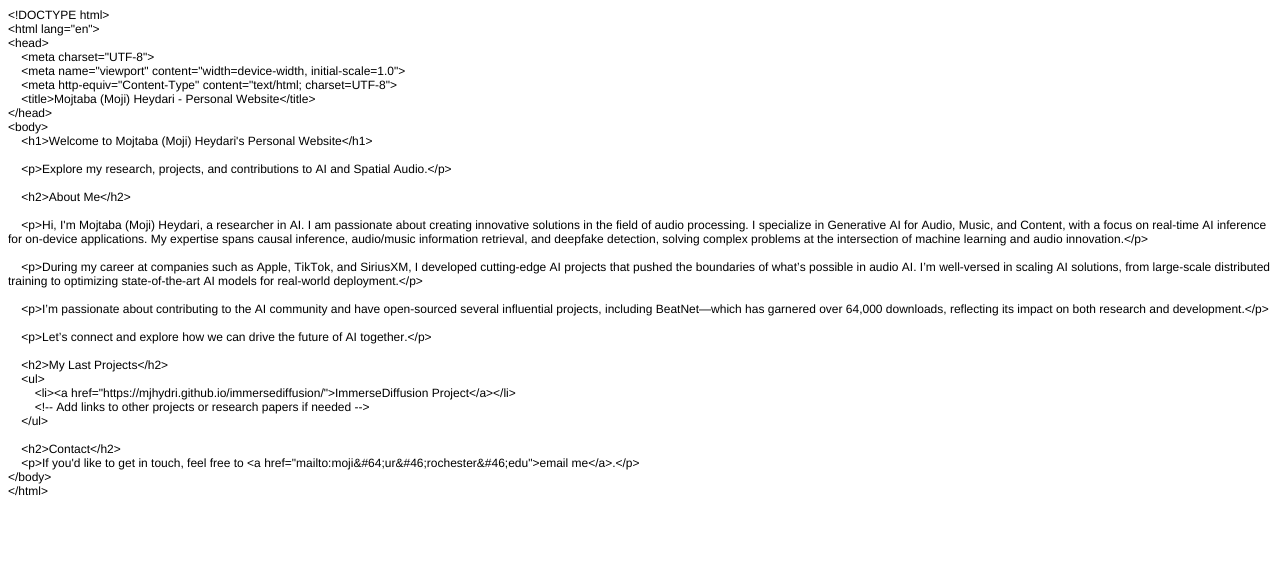
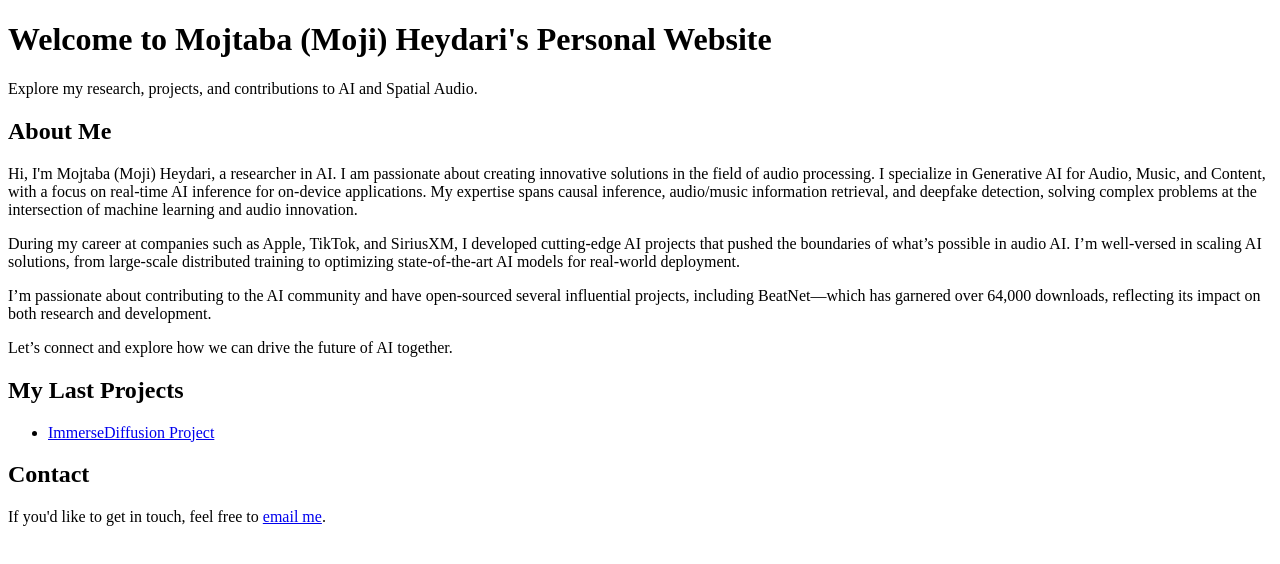
Before and after one commit to mjhydri/mjhydri.github.io, a plain HTML site: page docs/index.html in a window 1280 px wide. Drawn offline with Linux system fonts and the light colour scheme.

Commit message:
Fix formatting issues

```diff
--- a/docs/index.html
+++ b/docs/index.html
@@ -1,50 +1,33 @@
-<!DOCTYPE html PUBLIC "-//W3C//DTD HTML 4.01//EN" "http://www.w3.org/TR/html4/strict.dtd">
-<html>
+<!DOCTYPE html>
+<html lang="en">
 <head>
-  <meta http-equiv="Content-Type" content="text/html; charset=utf-8">
-  <meta http-equiv="Content-Style-Type" content="text/css">
-  <title></title>
-  <meta name="Generator" content="Cocoa HTML Writer">
-  <meta name="CocoaVersion" content="2487.6">
-  <style type="text/css">
-    p.p1 {margin: 0.0px 0.0px 0.0px 0.0px; font: 12.0px Helvetica; -webkit-text-stroke: #000000}
-    p.p2 {margin: 0.0px 0.0px 0.0px 0.0px; font: 12.0px Helvetica; -webkit-text-stroke: #000000; min-height: 14.0px}
-    span.s1 {font-kerning: none}
-  </style>
+    <meta charset="UTF-8">
+    <meta name="viewport" content="width=device-width, initial-scale=1.0">
+    <meta http-equiv="Content-Type" content="text/html; charset=UTF-8">
+    <title>Mojtaba (Moji) Heydari - Personal Website</title>
 </head>
 <body>
-<p class="p1"><span class="s1">&lt;!DOCTYPE html&gt;</span></p>
-<p class="p1"><span class="s1">&lt;html lang="en"&gt;</span></p>
-<p class="p1"><span class="s1">&lt;head&gt;</span></p>
-<p class="p1"><span class="s1"><span class="Apple-converted-space">    </span>&lt;meta charset="UTF-8"&gt;</span></p>
-<p class="p1"><span class="s1"><span class="Apple-converted-space">    </span>&lt;meta name="viewport" content="width=device-width, initial-scale=1.0"&gt;</span></p>
-<p class="p1"><span class="s1"><span class="Apple-converted-space">    </span>&lt;meta http-equiv="Content-Type" content="text/html; charset=UTF-8"&gt;</span></p>
-<p class="p1"><span class="s1"><span class="Apple-converted-space">    </span>&lt;title&gt;Mojtaba (Moji) Heydari - Personal Website&lt;/title&gt;</span></p>
-<p class="p1"><span class="s1">&lt;/head&gt;</span></p>
-<p class="p1"><span class="s1">&lt;body&gt;</span></p>
-<p class="p1"><span class="s1"><span class="Apple-converted-space">    </span>&lt;h1&gt;Welcome to Mojtaba (Moji) Heydari's Personal Website&lt;/h1&gt;</span></p>
-<p class="p2"><span class="s1"></span><br></p>
-<p class="p1"><span class="s1"><span class="Apple-converted-space">    </span>&lt;p&gt;Explore my research, projects, and contributions to AI and Spatial Audio.&lt;/p&gt;</span></p>
-<p class="p2"><span class="s1"></span><br></p>
-<p class="p1"><span class="s1"><span class="Apple-converted-space">    </span>&lt;h2&gt;About Me&lt;/h2&gt;</span></p>
-<p class="p2"><span class="s1"></span><br></p>
-<p class="p1"><span class="s1"><span class="Apple-converted-space">    </span>&lt;p&gt;Hi, I'm Mojtaba (Moji) Heydari, a researcher in AI. I am passionate about creating innovative solutions in the field of audio processing. I specialize in Generative AI for Audio, Music, and Content, with a focus on real-time AI inference for on-device applications. My expertise spans causal inference, audio/music information retrieval, and deepfake detection, solving complex problems at the intersection of machine learning and audio innovation.&lt;/p&gt;</span></p>
-<p class="p2"><span class="s1"></span><br></p>
-<p class="p1"><span class="s1"><span class="Apple-converted-space">    </span>&lt;p&gt;During my career at companies such as Apple, TikTok, and SiriusXM, I developed cutting-edge AI projects that pushed the boundaries of what’s possible in audio AI. I’m well-versed in scaling AI solutions, from large-scale distributed training to optimizing state-of-the-art AI models for real-world deployment.&lt;/p&gt;</span></p>
-<p class="p2"><span class="s1"></span><br></p>
-<p class="p1"><span class="s1"><span class="Apple-converted-space">    </span>&lt;p&gt;I’m passionate about contributing to the AI community and have open-sourced several influential projects, including BeatNet—which has garnered over 64,000 downloads, reflecting its impact on both research and development.&lt;/p&gt;</span></p>
-<p class="p2"><span class="s1"></span><br></p>
-<p class="p1"><span class="s1"><span class="Apple-converted-space">    </span>&lt;p&gt;Let’s connect and explore how we can drive the future of AI together.&lt;/p&gt;</span></p>
-<p class="p2"><span class="s1"></span><br></p>
-<p class="p1"><span class="s1"><span class="Apple-converted-space">    </span>&lt;h2&gt;My Last Projects&lt;/h2&gt;</span></p>
-<p class="p1"><span class="s1"><span class="Apple-converted-space">    </span>&lt;ul&gt;</span></p>
-<p class="p1"><span class="s1"><span class="Apple-converted-space">        </span>&lt;li&gt;&lt;a href="https://mjhydri.github.io/immersediffusion/"&gt;ImmerseDiffusion Project&lt;/a&gt;&lt;/li&gt;</span></p>
-<p class="p1"><span class="s1"><span class="Apple-converted-space">        </span>&lt;!-- Add links to other projects or research papers if needed --&gt;</span></p>
-<p class="p1"><span class="s1"><span class="Apple-converted-space">    </span>&lt;/ul&gt;</span></p>
-<p class="p2"><span class="s1"></span><br></p>
-<p class="p1"><span class="s1"><span class="Apple-converted-space">    </span>&lt;h2&gt;Contact&lt;/h2&gt;</span></p>
-<p class="p1"><span class="s1"><span class="Apple-converted-space">    </span>&lt;p&gt;If you'd like to get in touch, feel free to &lt;a href="mailto:moji&amp;#64;ur&amp;#46;rochester&amp;#46;edu"&gt;email me&lt;/a&gt;.&lt;/p&gt;</span></p>
-<p class="p1"><span class="s1">&lt;/body&gt;</span></p>
-<p class="p1"><span class="s1">&lt;/html&gt;</span></p>
+    <h1>Welcome to Mojtaba (Moji) Heydari's Personal Website</h1>
+
+    <p>Explore my research, projects, and contributions to AI and Spatial Audio.</p>
+
+    <h2>About Me</h2>
+
+    <p>Hi, I'm Mojtaba (Moji) Heydari, a researcher in AI. I am passionate about creating innovative solutions in the field of audio processing. I specialize in Generative AI for Audio, Music, and Content, with a focus on real-time AI inference for on-device applications. My expertise spans causal inference, audio/music information retrieval, and deepfake detection, solving complex problems at the intersection of machine learning and audio innovation.</p>
+
+    <p>During my career at companies such as Apple, TikTok, and SiriusXM, I developed cutting-edge AI projects that pushed the boundaries of what’s possible in audio AI. I’m well-versed in scaling AI solutions, from large-scale distributed training to optimizing state-of-the-art AI models for real-world deployment.</p>
+
+    <p>I’m passionate about contributing to the AI community and have open-sourced several influential projects, including BeatNet—which has garnered over 64,000 downloads, reflecting its impact on both research and development.</p>
+
+    <p>Let’s connect and explore how we can drive the future of AI together.</p>
+
+    <h2>My Last Projects</h2>
+    <ul>
+        <li><a href="https://mjhydri.github.io/immersediffusion/">ImmerseDiffusion Project</a></li>
+        <!-- Add links to other projects or research papers if needed -->
+    </ul>
+
+    <h2>Contact</h2>
+    <p>If you'd like to get in touch, feel free to <a href="mailto:moji&#64;ur&#46;rochester&#46;edu">email me</a>.</p>
 </body>
 </html>
```
